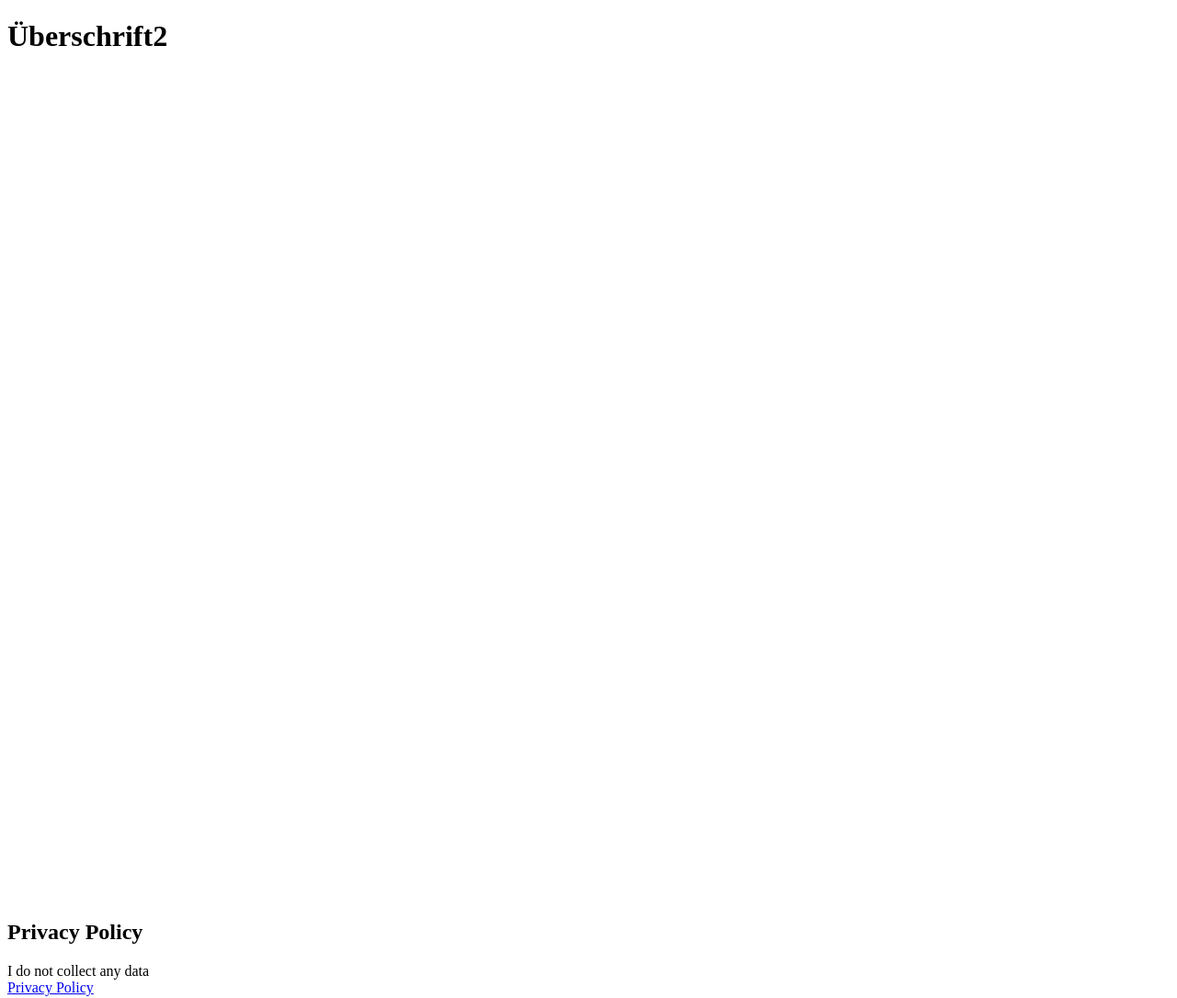
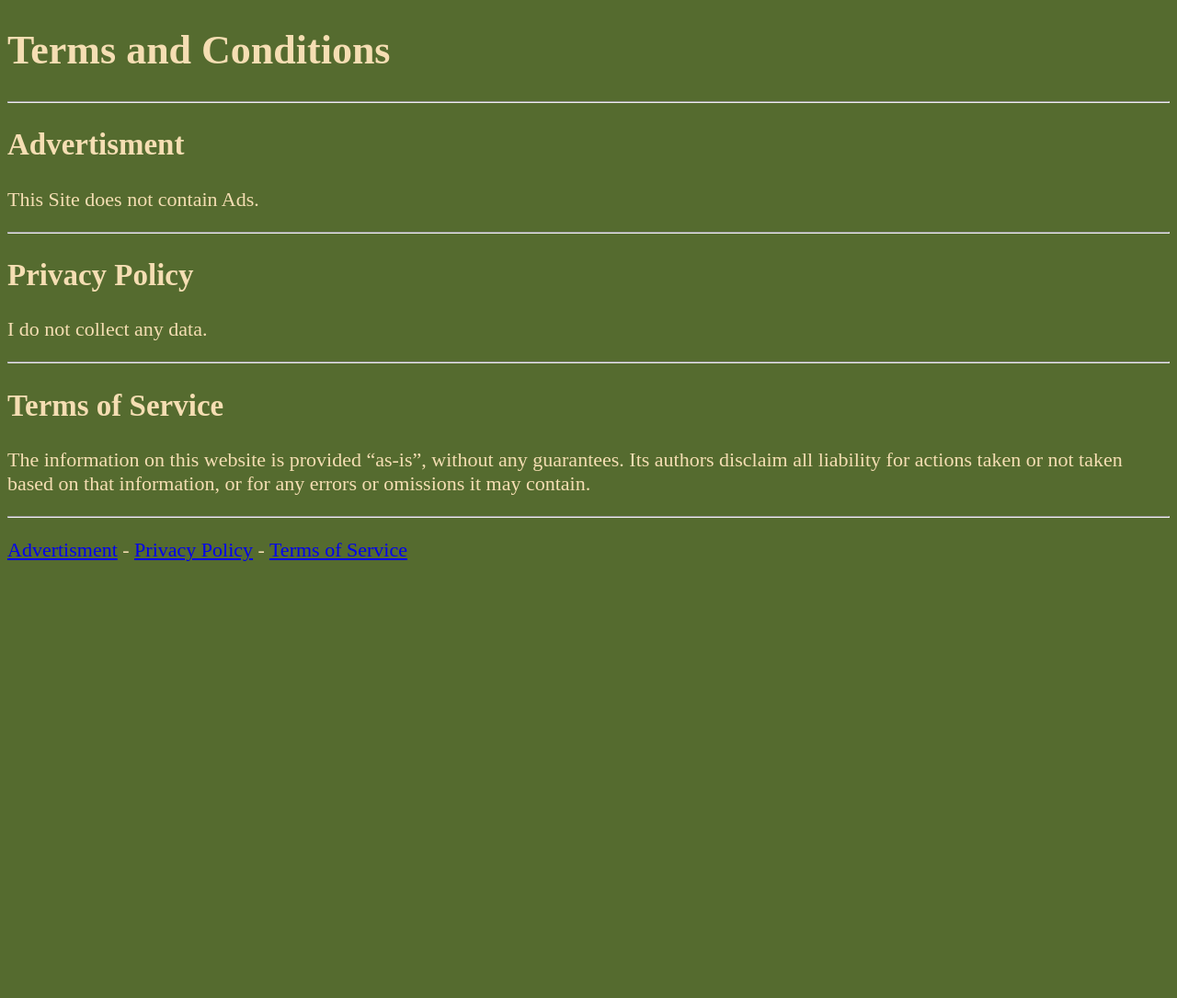
Before and after one commit to anton275/anton275.github.io, a plain HTML site: page Terms_and_conditions.html in a window 1280 px wide. Shown: the whole page at 92% size. After the commit the page ends 800 px from the top, so only its background shows below. Drawn offline with Linux system fonts and the light colour scheme.

Commit message:
terms and conditions

```diff
--- a/Terms_and_conditions.html
+++ b/Terms_and_conditions.html
@@ -1,21 +1,43 @@
 <!DOCTYPE html>
+<html lang="de">
 
 <head>
+    <title>Meine Persönliche Website</title>
+    <meta name="author" content="anton">
     <meta charset="UTF-8">
     <meta lang="de">
-    <title>Terms and Conditions</title>
+    <link rel="stylesheet" href="main.css" type="text/css">
 </head>
 
 <body>
-    <h1>Überschrift2</h1>
-    <br><br><br><br><br><br><br><br><br><br><br><br><br><br><br><br><br><br><br><br><br><br><br><br><br><br><br><br><br><br><br><br><br><br><br><br><br><br><br><br><br><br><br><br><br><br><br><br><br><br>
-    <section id="privacyPolicy">
-        <h2>Privacy Policy</h2>
-        I do not collect any data
+    <h1 id="Terms and Conditions">Terms and Conditions</h1>
+    <section>
+        <hr>
+        <h2 id="Advertisment">Advertisment</h2>
+        <p>This Site does not contain Ads.</p>
+    </section>
+
+    <section>
+        <hr>
+        <h2 id="Privacy Policy">Privacy Policy</h2>
+        <p>I do not collect any data.</p>
+    </section>
+
+    <section>
+        <hr>
+        <h2 id="Terms of Service">Terms of Service</h2>
+        <p>The information on this website is provided “as-is”,
+            without any guarantees. Its authors disclaim all liability for actions taken or not taken based on that
+            information, or for any errors or omissions it may contain.
+        </p>
     </section>
 
     <footer>
-        <a href="Terms_and_conditions.html">Privacy Policy</a>
+        <hr>
+        <p><a href="Terms_and_conditions.html#Advertisment">Advertisment</a> -
+            <a href="Terms_and_conditions.html#Privacy Policy">Privacy Policy</a> -
+            <a href="Terms_and_conditions.html#Terms of Service">Terms of Service</a>
+        </p>
     </footer>
 
 </body>
--- /dev/null
+++ b/main.css
@@ -0,0 +1,8 @@
+html {
+    font-size: 22px;
+}
+
+body {
+    background-color: darkolivegreen;
+    color: wheat;
+}
```
Also changed, not shown: index.html (+15 -3 lines).
